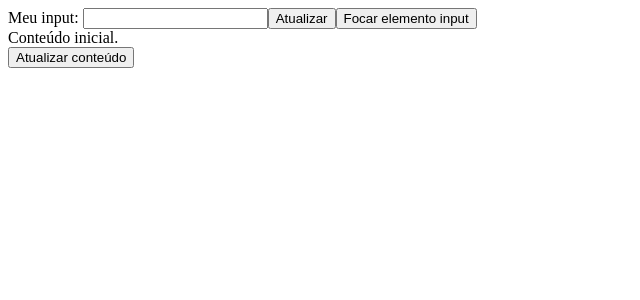
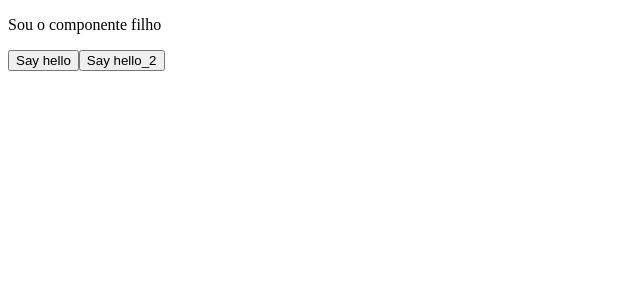
Before and after one commit to thiago-desenv/fundamentos-angular-v17, an Angular app: page / in a window 1280 px wide. Shown: the top 300 px of the page, without its empty margins (0-640 px from the left). Built offline with nearby package versions, Linux system fonts and the light colour scheme.

Commit message:
Usado @ViewChild para referenciar uma classe para chamar seus métodos e atributos

```diff
--- a/src/app/app.component.html
+++ b/src/app/app.component.html
@@ -19,7 +19,7 @@ Valor: {{ meuInput.value }} -->
     <!-- Filho: {{ inputPai.value }} -->
   <!-- </div> -->
 <!-- </div> -->
-
+<!--
 Meu input: <input type="text" #meuInput >
 
 <button (click)="updateInputText()">Atualizar</button>
@@ -29,4 +29,7 @@ Meu input: <input type="text" #meuInput >
   Conteúdo inicial.
 </div>
 
-<button (click)="updateContent()">Atualizar conteúdo</button>
+<button (click)="updateContent()">Atualizar conteúdo</button> -->
+<app-filho #filhoComponente></app-filho>
+<button (click)="sayHello()">Say hello</button>
+<button (click)="sayHello_2()">Say hello_2</button>
--- a/src/app/app.component.ts
+++ b/src/app/app.component.ts
@@ -1,4 +1,5 @@
 import { ChangeDetectorRef, Component, ElementRef, ViewChild } from '@angular/core';
+import { FilhoComponent } from './filho/filho.component';
 
 @Component({
   selector: 'app-root',
@@ -24,6 +25,9 @@ export class AppComponent {
 
   @ViewChild('minhaDiv') minhaDivEl!: ElementRef<HTMLDivElement>;
 
+  @ViewChild('filhoComponente') filhoCompRef!: FilhoComponent;
+  @ViewChild(FilhoComponent) filhoCompClass!: FilhoComponent;
+
   updateInputText() {
     console.log(this.meuInputEl);
     this.meuInputEl.nativeElement.value = 'Kuririn';
@@ -35,6 +39,14 @@ export class AppComponent {
 
   updateContent() {
     this.minhaDivEl.nativeElement.textContent = 'Kuririn';
+  }
+
+  sayHello() {
+    this.filhoCompRef.sayHello();
+  }
+
+  sayHello_2() {
+    this.filhoCompClass.sayHello();
   }
 }
 
--- a/src/app/filho/filho.component.html
+++ b/src/app/filho/filho.component.html
@@ -1 +1 @@
-<p>filho works!</p>
+<p>{{ message }}</p>
--- a/src/app/filho/filho.component.ts
+++ b/src/app/filho/filho.component.ts
@@ -6,5 +6,9 @@ import { Component } from '@angular/core';
   styleUrl: './filho.component.scss'
 })
 export class FilhoComponent {
+  message: string = 'Sou o componente filho';
 
+  sayHello() {
+    alert('Hello!!!')
+  }
 }
```
